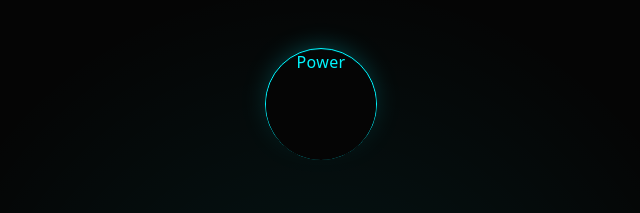
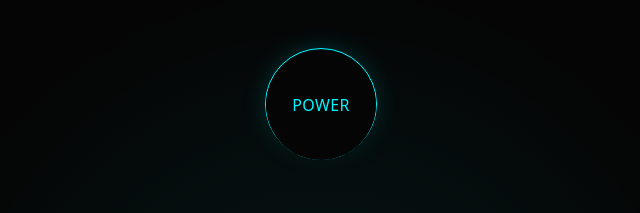
Before and after one commit to Basudev-Das25/powerflow-portfolio, a React (Vite) app: page / in a window 1280 px wide. Shown: the top 213 px of the page, without its empty margins (319-959 px from the left). Built offline with nearby package versions, Linux system fonts and the light colour scheme.

Commit message:
fix: wire mounting and error to sudden dismounting of components

```diff
--- a/src/App.jsx
+++ b/src/App.jsx
@@ -1,12 +1,18 @@
-import { useState, useEffect } from "react";
+
+import { useState, useEffect, useRef } from "react";
 import PowerButton from "./components/PowerButton";
 import WireSystem from "./components/WireSystem";
 
 function App() {
+
   const [isPowered, setIsPowered] = useState(false);
   const [isBooted, setIsBooted] = useState(false);
+  const [wireStart, setWireStart] = useState({ x: 0, y: 0 });
+  const [isWireReady, setIsWireReady] = useState(false);
+  const powerRef = useRef(null);
+  console.log("App render", { isPowered, isBooted });
 
-  //Background interaction
+  // Background interaction
   useEffect(() => {
     const handleMouseMove = (e) => {
       const x = (e.clientX / window.innerWidth) * 100;
@@ -19,12 +25,11 @@ function App() {
     window.addEventListener("mousemove", handleMouseMove);
 
     return () => {
-      window.addEventListener("mousemove", handleMouseMove);
-
+      window.removeEventListener("mousemove", handleMouseMove);
     };
   }, []);
 
-  //Scroll Lock Control
+  // Scroll lock
   useEffect(() => {
     document.body.style.overflow = isBooted ? "auto" : "hidden";
     return () => (document.body.style.overflow = "auto");
@@ -35,20 +40,47 @@ function App() {
 
     setIsPowered(true);
 
-    //Boot delay for visible transformation
     setTimeout(() => {
       setIsBooted(true);
     }, 600);
   };
 
-  return(
-    <div className="w-screen h-screen bg-reactive text-white relative overflow-hidden">
-      <PowerButton onPower={handlePower} isBooted={isBooted}/>
-      <WireSystem isBooted={isBooted} />
+  // Measure button position for wire start
+  useEffect(() => {
+  if (!isBooted || !powerRef.current) return;
 
-      {/* vertical space for future wire */}
-      {isBooted && <div className="h-[200vh]"/>}
-    </div>
+  const measure = () => {
+    const rect = powerRef.current.getBoundingClientRect();
+
+    setWireStart({
+      x: rect.left + rect.width / 2,
+      y: rect.top + rect.height / 2,
+    });
+
+    setIsWireReady(true);
+  };
+
+  // Delay until button animation finishes
+  const timeout = setTimeout(measure, 750);
+
+  return () => clearTimeout(timeout);
+}, [isBooted]);
+
+
+  return (
+  <div className="w-screen min-h-screen bg-reactive text-white relative overflow-hidden">
+    <PowerButton
+      ref={powerRef}
+      onPower={handlePower}
+      isBooted={isBooted}
+    />
+
+    <WireSystem isBooted={isBooted && isWireReady}
+    start={wireStart}
+    />
+
+    {isBooted && <div className="h-[200vh]" />}
+  </div>
   );
 }
 
--- a/src/components/PowerButton.jsx
+++ b/src/components/PowerButton.jsx
@@ -1,22 +1,62 @@
-export default function PowerButton({ onPower, isBooted }) {
-    return(
-        <div className={`
+import { forwardRef } from "react";
+
+const PowerButton = forwardRef(({ onPower, isBooted }, ref) => {
+  return (
+    <div
+      // style={{ outline: "2px solid red" }}
+      ref={ref}
+      className={`
         fixed z-50
         transition-all duration-700 ease-in-out
         ${isBooted
           ? "top-6 left-6 scale-75"
           : "top-12 left-1/2 -translate-x-1/2 scale-100"}
-      `}>
-            <button onClick={onPower} disabled={isBooted} className="group relative w-28 h-28 rounded-full bg-black border border-power text-power font-medium tracking-wide transform-gpu transition-all duration-200 hover:shadow-glow active:translate-y-1 disabled:cursor-default
-            " style={{perspective: "800px",}}>
-                {/* 3D depth layer */}
-                <span className="absolute inset-0 rounded-full bg-gradient-to-b from-power/30 to-transparent translate-y-1-z-10 blur-md"/>
+      `}
+    >
+      <button
+        onClick={onPower}
+        disabled={isBooted}
+        className="
+          group relative
+          w-28 h-28 rounded-full
+          bg-black
+          border border-power
+          text-power font-medium tracking-wide
+          transform-gpu
+          transition-all duration-200
+          hover:shadow-glow
+          active:translate-y-1
+          disabled:cursor-default
+        "
+        style={{ perspective: "800px" }}
+      >
+        <span
+          className="
+            absolute inset-0 rounded-full
+            bg-gradient-to-b from-power/30 to-transparent
+            translate-y-1
+            -z-10
+            blur-md
+          "
+        />
 
-                {/* Inner Face */}
-                <span className="relative z-10 flex item-center justify-center w-full h-full rounded-full bg-bg group-active:scale-95 transition-transform translate-y-[1px]">
-                    Power
-                    </span>
-            </button>
-        </div>
-    );
-}
+        <span
+          className="
+            relative z-10
+            flex items-center justify-center
+            w-full h-full
+            rounded-full
+            bg-bg
+            transition-transform
+            group-active:scale-95
+            translate-y-[1px]
+          "
+        >
+          POWER
+        </span>
+      </button>
+    </div>
+  );
+});
+
+export default PowerButton;
--- a/src/components/WireSystem.jsx
+++ b/src/components/WireSystem.jsx
@@ -1,13 +1,19 @@
-export default function WireSystem({ isBooted }) {
-    if (!isBooted) return null;
+export default function WireSystem({ isBooted, start }) {
+  if (!isBooted || !start) return null;
+
+  const x = start.x ?? 0;
+  const y = start.y ?? 0;
 
   return (
-        <svg className="fixed top-0 left-0 w-full h-full pointer-events-none z-10" viewBox="0 0 1000 2000" preserveAspectRatio="none">
+    <svg
+      className="fixed top-0 left-0 w-full h-full pointer-events-none z-10" viewBox={`0 0 ${window.innerWidth} ${window.innerHeight}`} preserveAspectRatio="none"
+    >
       <path
-            d="
-            M 80 80
-            H 400 v600
-            "
+        d={`
+          M ${x} ${y}
+          H ${x + 300}
+          V ${y + 500}
+        `}
         fill="none"
         stroke="#00f6ff"
         strokeWidth="2"
```
Lines whose indentation alone changed are shown as unchanged.
